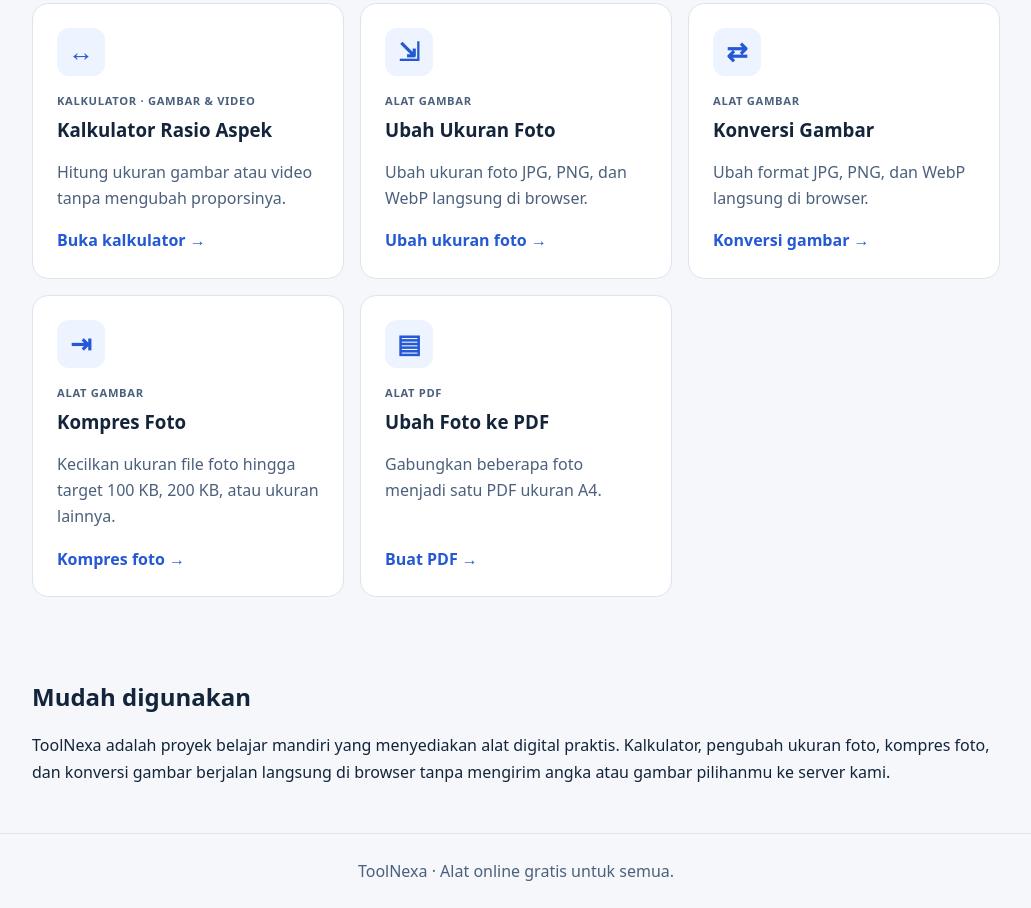
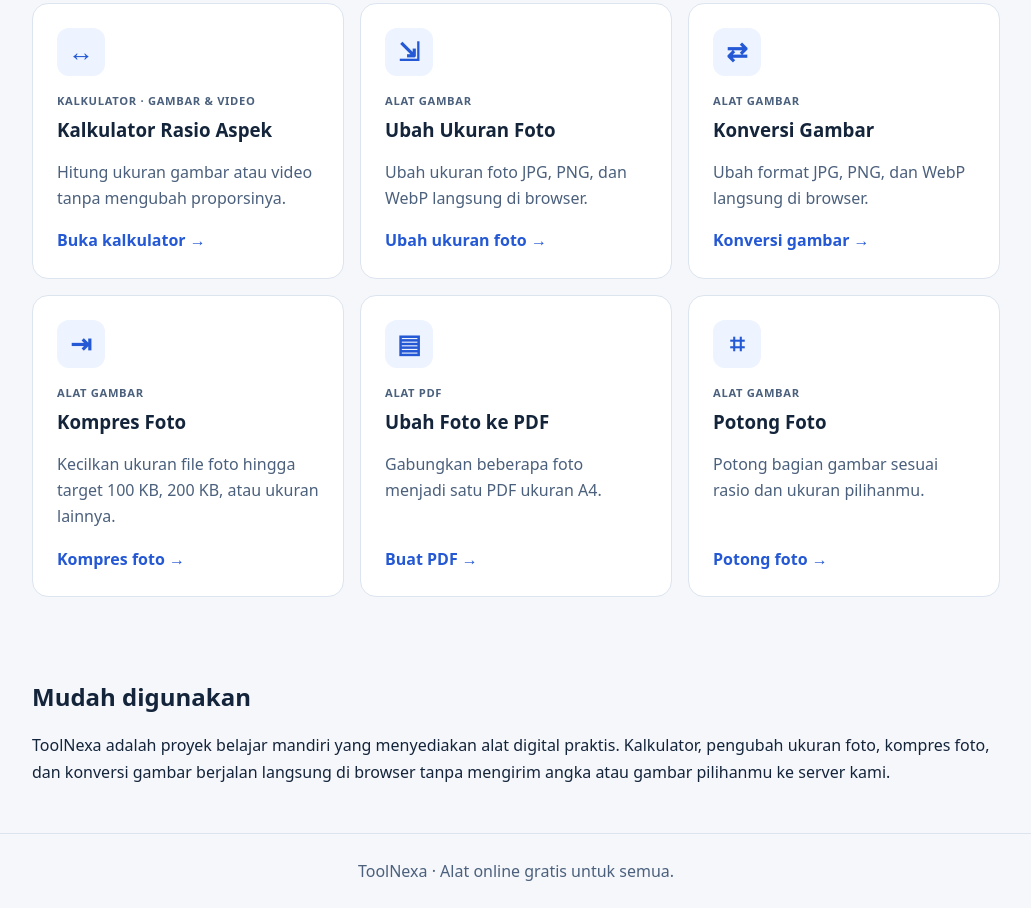
Before and after one commit to hengki18/toolnexa, a plain HTML site: page index.html in a window 1280 px wide. Shown: the part 750-1658 px from the top of the page, without its empty margins (124-1155 px from the left). Drawn offline with Linux system fonts and the light colour scheme.

Commit message:
Add cropper to tool directory

```diff
--- a/index.html
+++ b/index.html
@@ -4,7 +4,7 @@
 <meta charset="utf-8">
 <meta name="viewport" content="width=device-width, initial-scale=1">
 <title>ToolNexa – Alat Online Gratis untuk Semua</title>
-<meta name="description" content="Kumpulan alat online gratis untuk mengubah ukuran foto, kompres foto, konversi gambar, membuat PDF, dan menghitung rasio gambar serta video. Tanpa daftar akun.">
+<meta name="description" content="Kumpulan alat online gratis untuk mengubah ukuran foto, kompres foto, konversi gambar, potong foto, membuat PDF, dan menghitung rasio gambar serta video. Tanpa daftar akun.">
 <link rel="canonical" href="https://hengki18.github.io/toolnexa/">
 <link rel="stylesheet" href="style-v2.css">
 </head>
@@ -19,6 +19,7 @@
 <a class="tool-card" href="image-converter/"><span class="tool-icon" aria-hidden="true">⇄</span><span class="category">ALAT GAMBAR</span><h3>Konversi Gambar</h3><p>Ubah format JPG, PNG, dan WebP langsung di browser.</p><span class="tool-link">Konversi gambar →</span></a>
 <a class="tool-card" href="image-compressor/"><span class="tool-icon" aria-hidden="true">⇥</span><span class="category">ALAT GAMBAR</span><h3>Kompres Foto</h3><p>Kecilkan ukuran file foto hingga target 100 KB, 200 KB, atau ukuran lainnya.</p><span class="tool-link">Kompres foto →</span></a>
 <a class="tool-card" href="image-to-pdf/"><span class="tool-icon" aria-hidden="true">▤</span><span class="category">ALAT PDF</span><h3>Ubah Foto ke PDF</h3><p>Gabungkan beberapa foto menjadi satu PDF ukuran A4.</p><span class="tool-link">Buat PDF →</span></a>
+<a class="tool-card" href="image-cropper/"><span class="tool-icon" aria-hidden="true">⌗</span><span class="category">ALAT GAMBAR</span><h3>Potong Foto</h3><p>Potong bagian gambar sesuai rasio dan ukuran pilihanmu.</p><span class="tool-link">Potong foto →</span></a>
 </div></section>
 <section id="about" class="about"><h2>Mudah digunakan</h2><p>ToolNexa adalah proyek belajar mandiri yang menyediakan alat digital praktis. Kalkulator, pengubah ukuran foto, kompres foto, dan konversi gambar berjalan langsung di browser tanpa mengirim angka atau gambar pilihanmu ke server kami.</p></section>
 </main>
```
